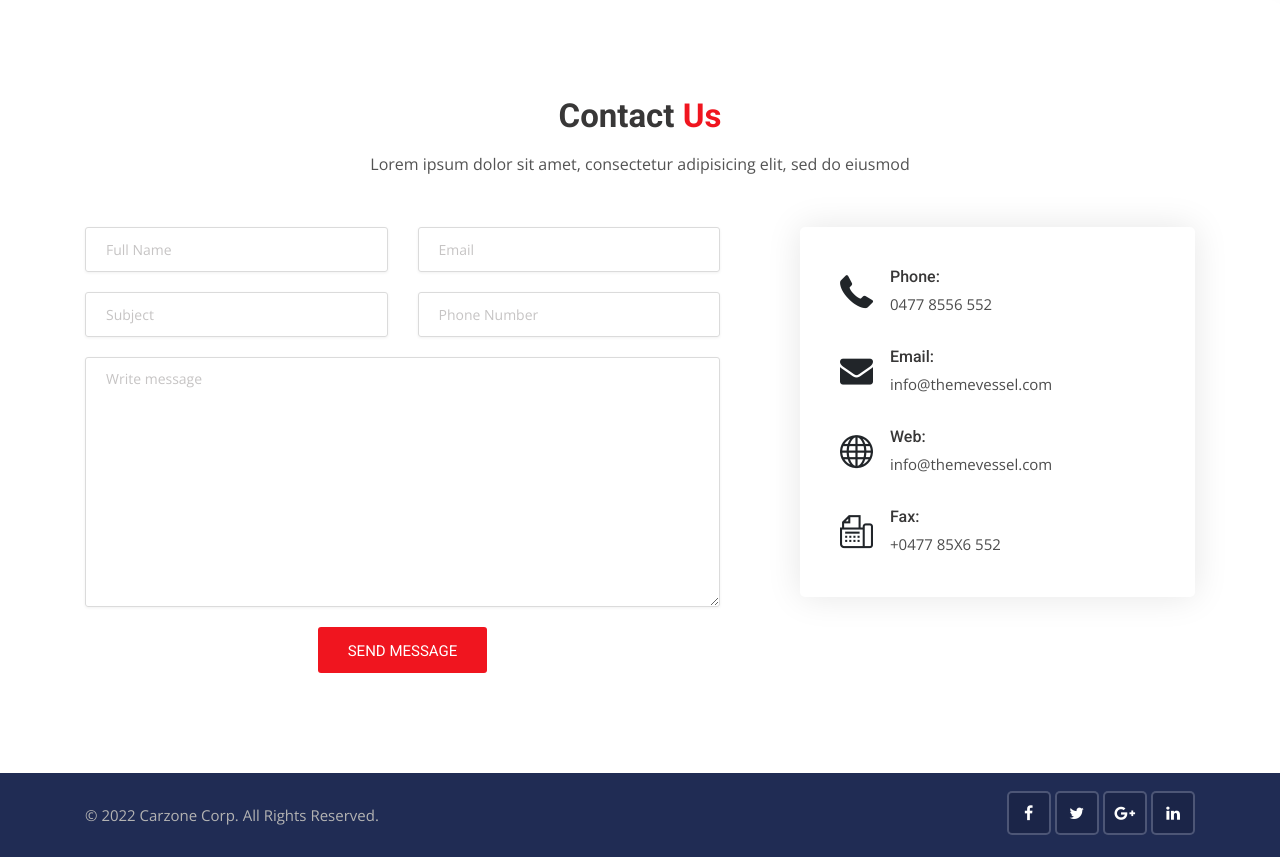
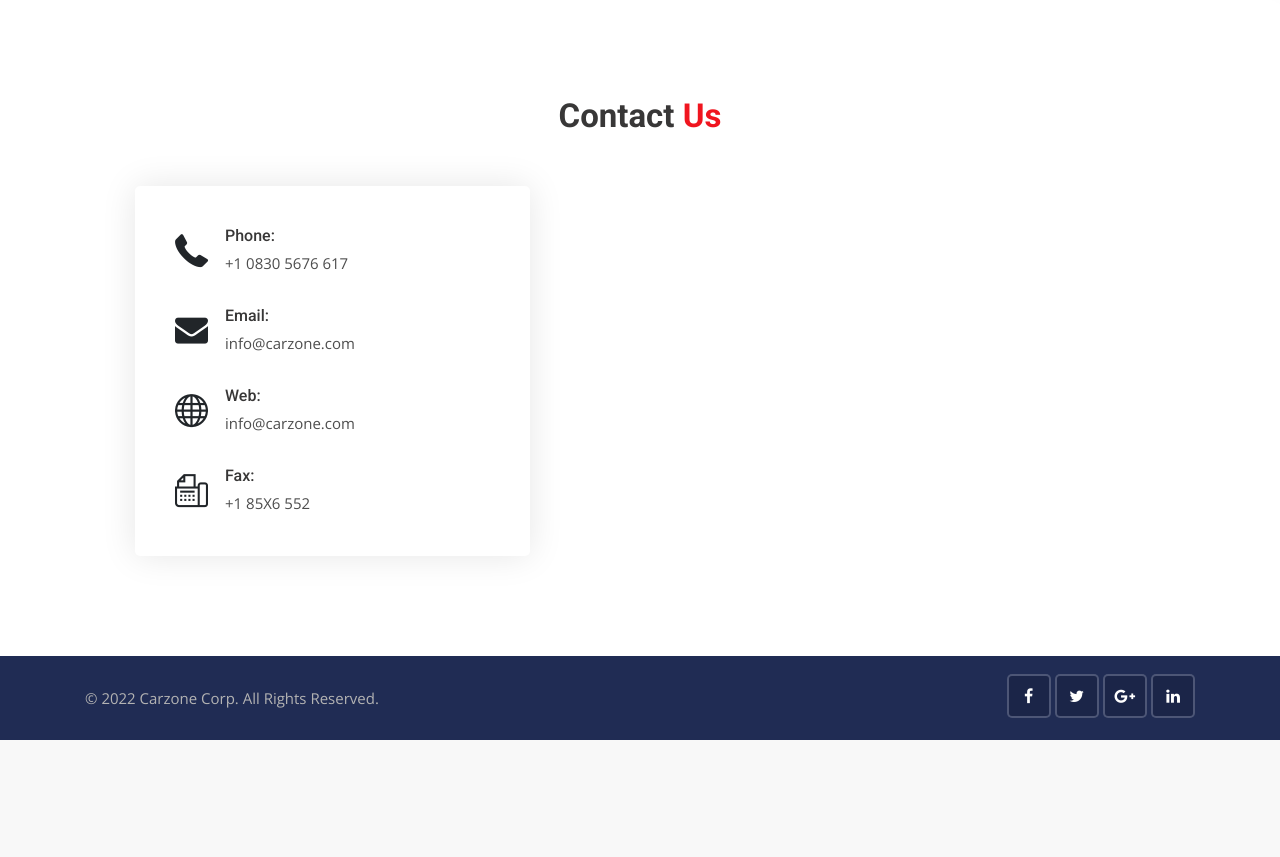
Before and after one commit to HarshTiwari1234321/Carzone-Project-1, a Django app: page /contact in a window 1280 px wide. Shown: the part 364-1221 px from the top of the page. After the commit the page ends 1104 px from the top, so only its background shows below. Run offline with Django 3.2, Linux system fonts and the light colour scheme; some libraries are stand-ins or nearby versions.

Commit message:
Updated contact.html

```diff
--- a/templates/pages/contact.html
+++ b/templates/pages/contact.html
@@ -23,44 +23,10 @@
         <!-- Main title -->
         <div class="main-title text-center">
             <h1>Contact <span>Us</span></h1>
-            <p>Lorem ipsum dolor sit amet, consectetur adipisicing elit, sed do eiusmod</p>
         </div>
-        <form action="#" method="POST" enctype="multipart/form-data">
+        <form action="{% url 'contact' %}" method="POST" enctype="multipart/form-data">
+          {% csrf_token %}
             <div class="row">
-                <div class="col-lg-7">
-                    <div class="row">
-                        <div class="col-md-6 text-left">
-                            <div class="form-group name">
-                                <input type="text" name="name" class="form-control" placeholder="Full Name" required>
-                            </div>
-                        </div>
-                        <div class="col-md-6">
-                            <div class="form-group email">
-                                <input type="email" name="email" class="form-control" placeholder="Email" required>
-                            </div>
-                        </div>
-                        <div class="col-md-6">
-                            <div class="form-group subject">
-                                <input type="text" name="subject" class="form-control" placeholder="Subject" required>
-                            </div>
-                        </div>
-                        <div class="col-md-6">
-                            <div class="form-group number">
-                                <input type="text" name="phone" class="form-control" placeholder="Phone Number">
-                            </div>
-                        </div>
-                        <div class="col-md-12">
-                            <div class="form-group message">
-                                <textarea class="form-control" name="message" placeholder="Write message"></textarea>
-                            </div>
-                        </div>
-                        <div class="col-md-12">
-                            <div class="send-btn text-center">
-                                <button type="submit" class="btn btn-md button-theme">Send Message</button>
-                            </div>
-                        </div>
-                    </div>
-                </div>
                 <div class="col-lg-5">
                     <div class="contact-info-2">
                         <div class="ci-box">
@@ -69,7 +35,7 @@
                             </div>
                             <div class="detail">
                                 <h5>Phone:</h5>
-                                <p><a href="#">0477 8556 552</a></p>
+                                <p><a href="#">+1 0830 5676 617</a></p>
                             </div>
                         </div>
                         <div class="ci-box">
@@ -78,7 +44,7 @@
                             </div>
                             <div class="detail">
                                 <h5>Email:</h5>
-                                <p><a href="#">info@themevessel.com</a></p>
+                                <p><a href="#">info@carzone.com</a></p>
                             </div>
                         </div>
                         <div class="ci-box">
@@ -87,7 +53,7 @@
                             </div>
                             <div class="detail">
                                 <h5>Web:</h5>
-                                <p><a href="#">info@themevessel.com</a></p>
+                                <p><a href="#">info@carzone.com</a></p>
                             </div>
                         </div>
                         <div class="ci-box mb-0">
@@ -96,12 +62,13 @@
                             </div>
                             <div class="detail">
                                 <h5>Fax:</h5>
-                                <p><a href="#">+0477 85X6 552</a></p>
+                                <p><a href="#">+1 85X6 552</a></p>
                             </div>
                         </div>
                     </div>
                 </div>
             </div>
+
         </form>
     </div>
 </div>
```
